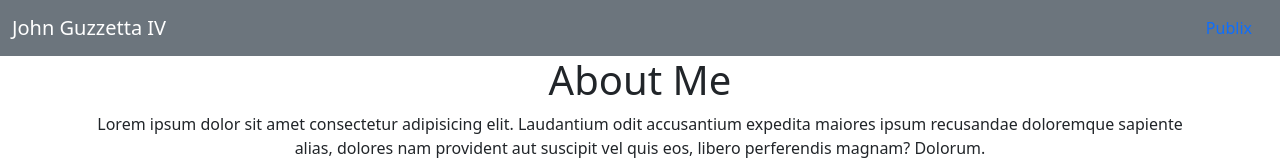
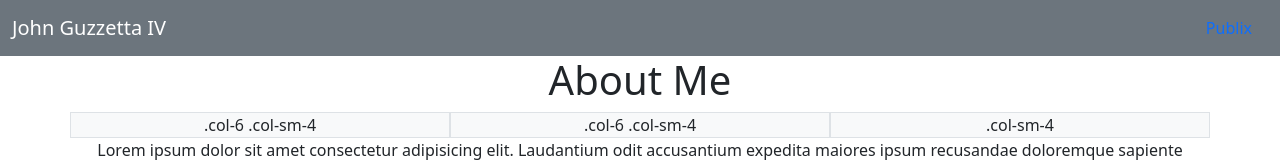
Before and after one commit to Guzzemetti/showcase, a React (Create React App) app in the folder portfolio/: page / in a window 1280 px wide. Shown: the top 166 px of the page. Built offline with nearby package versions, Linux system fonts and the light colour scheme.

Commit message:
Added a row for the About Me

```diff
--- a/portfolio/src/components/About/About.js
+++ b/portfolio/src/components/About/About.js
@@ -1,5 +1,6 @@
 import 'bootstrap/dist/css/bootstrap.min.css';
-import './About.css'
+import './About.css';
+import { Col, Row } from 'reactstrap'
 
 function About(){
     return (
@@ -7,6 +8,28 @@ function About(){
         <div className='container'>
             <div>
                 <h1> About Me</h1>
+                <Row>
+    <Col
+      className="bg-light border"
+      sm="4"
+      xs="6"
+    >
+      .col-6 .col-sm-4
+    </Col>
+    <Col
+      className="bg-light border"
+      sm="4"
+      xs="6"
+    >
+      .col-6 .col-sm-4
+    </Col>
+    <Col
+      className="bg-light border"
+      sm="4"
+    >
+      .col-sm-4
+    </Col>
+  </Row>
                 <p>Lorem ipsum dolor sit amet consectetur adipisicing elit. Laudantium odit accusantium expedita maiores ipsum recusandae doloremque sapiente alias, dolores nam provident aut suscipit vel quis eos, libero perferendis magnam? Dolorum.</p>
             </div>
         </div>
```
